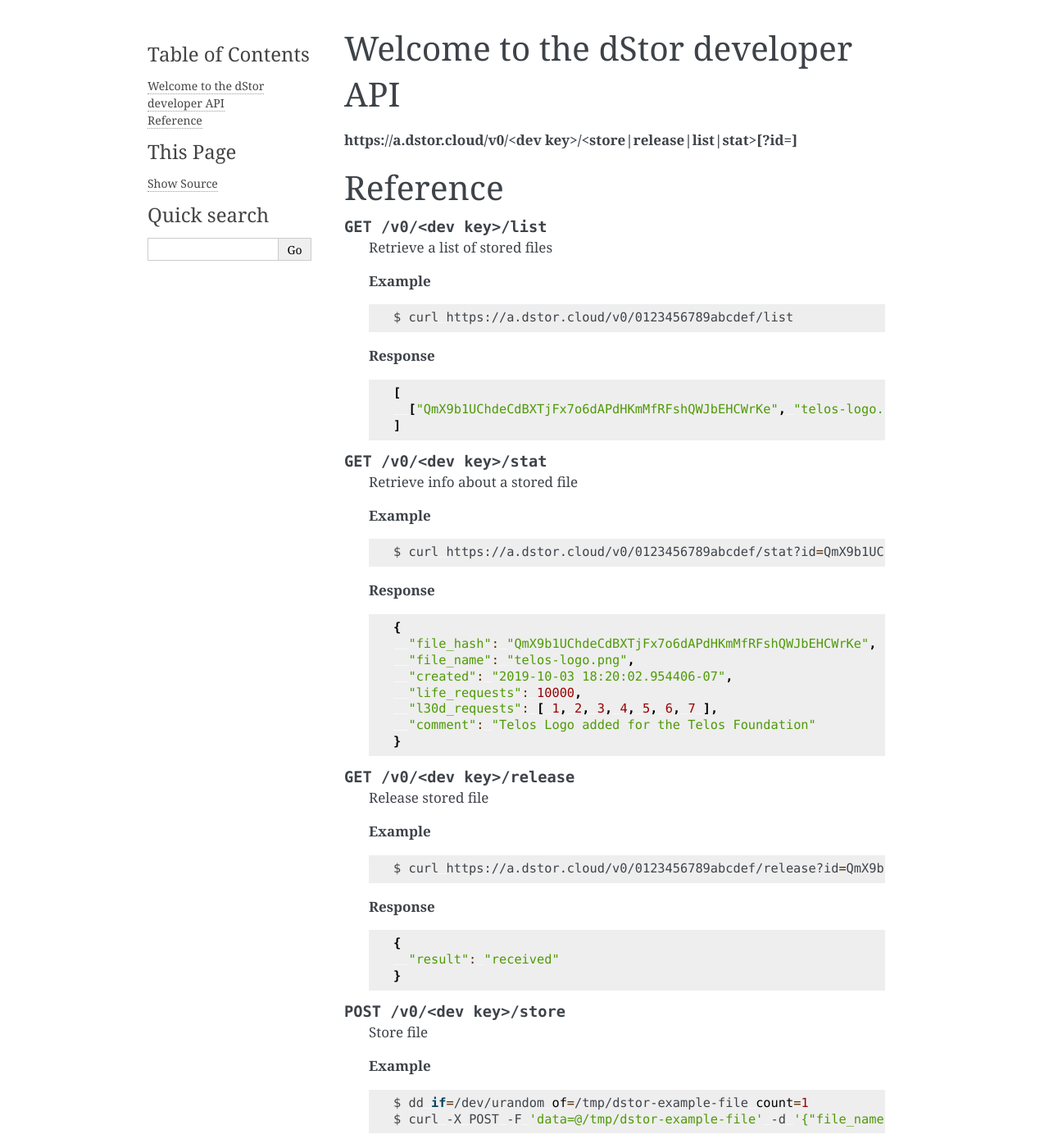
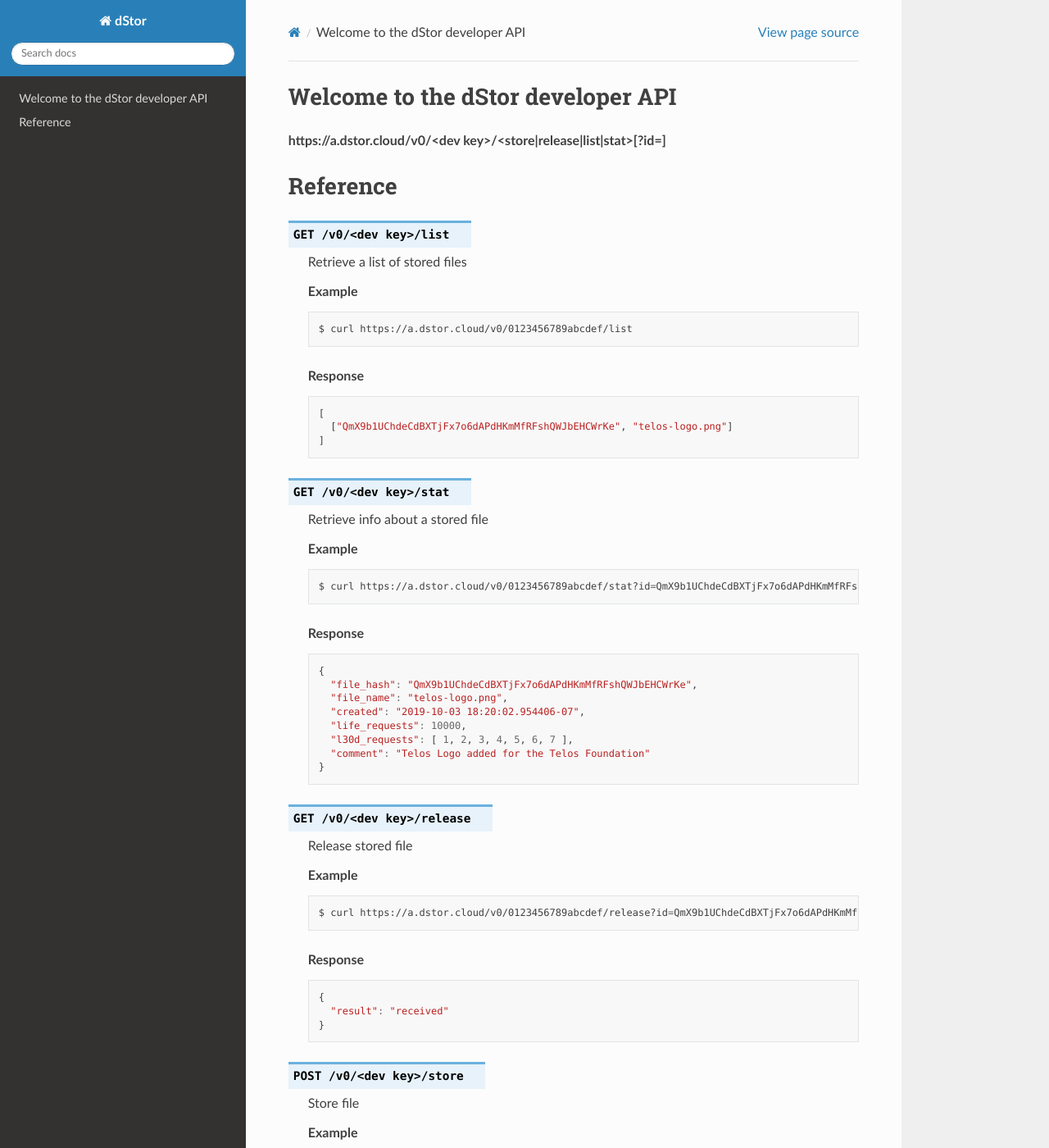
Before and after one commit to goodblockio/dstor-api, a Sphinx documentation site: the page built from docs/index.rst, in a window 1280 px wide and 1400 px high. Shown: the whole window at 82% size. Built offline with Sphinx 7.4.7 and the Read the Docs theme 2.0.0, drawn with Linux system fonts in a browser that asks for light colours; some of the changed text lies outside the part shown.

Commit message:
fixing theme

```diff
--- a/docs/conf.py
+++ b/docs/conf.py
@@ -18,7 +18,7 @@
 # -- Project information -----------------------------------------------------
 
 project = 'dStor'
-copyright = '2019, Stephanie Sunshine'
+copyright = '2019, GoodBlock'
 author = 'Stephanie Sunshine'
 
 # The full version, including alpha/beta/rc tags
@@ -47,7 +47,7 @@
 # The theme to use for HTML and HTML Help pages.  See the documentation for
 # a list of builtin themes.
 #
-html_theme = 'alabaster'
+html_theme = 'sphinx_rtd_theme'
 
 # Add any paths that contain custom static files (such as style sheets) here,
 # relative to this directory. They are copied after the builtin static files,
```
Also changed, not shown: 1 other file.
